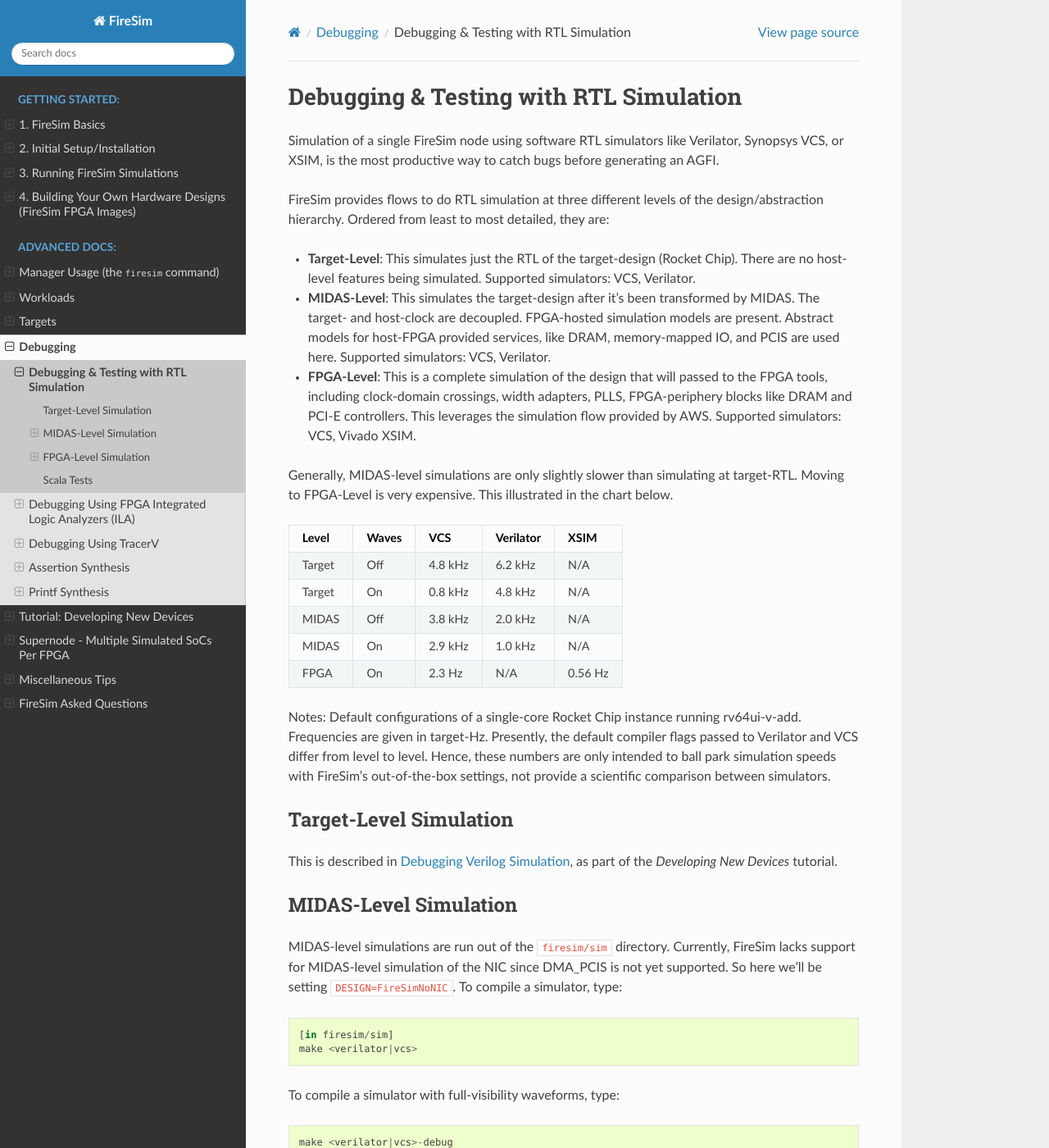
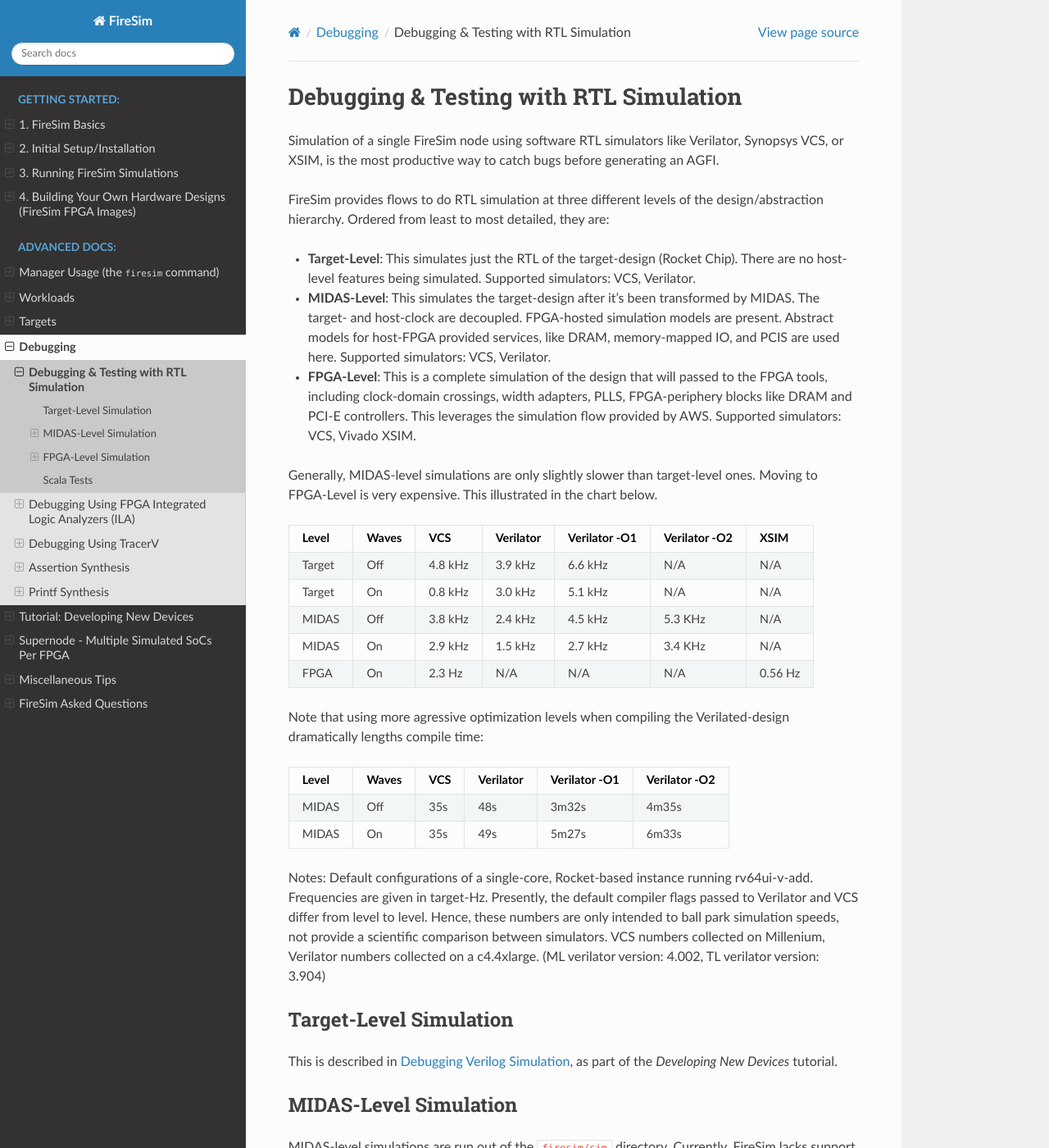
Before and after one commit to firesim/firesim, a Sphinx documentation site: the page built from docs/Advanced-Usage/Debugging/RTL-Simulation.rst, in a window 1280 px wide and 1400 px high. Shown: the whole window at 82% size. Built offline with Sphinx 7.4.7 and the Read the Docs theme 2.0.0, drawn with Linux system fonts in a browser that asks for light colours.

Commit message:
[docs] Update rtlsim performance chart

```diff
--- a/docs/Advanced-Usage/Debugging/RTL-Simulation.rst
+++ b/docs/Advanced-Usage/Debugging/RTL-Simulation.rst
@@ -22,26 +22,37 @@
   simulation flow provided by AWS. Supported simulators: VCS, Vivado XSIM.
 
 
-Generally, MIDAS-level simulations are only slightly slower than simulating at
-target-RTL. Moving to FPGA-Level is very expensive. This illustrated in the
-chart below.
+Generally, MIDAS-level simulations are only slightly slower than target-level
+ones. Moving to FPGA-Level is very expensive. This illustrated in the chart
+below.
 
-====== ===== =======  ========= =======
-Level  Waves VCS      Verilator XSIM
-====== ===== =======  ========= =======
-Target Off   4.8 kHz  6.2 kHz   N/A
-Target On    0.8 kHz  4.8 kHz   N/A
-MIDAS  Off   3.8 kHz  2.0 kHz   N/A
-MIDAS  On    2.9 kHz  1.0 kHz   N/A
-FPGA   On    2.3  Hz  N/A       0.56 Hz
-====== ===== =======  ========= =======
+====== ===== =======  ========= ============= ============= =======
+Level  Waves VCS      Verilator Verilator -O1 Verilator -O2 XSIM
+====== ===== =======  ========= ============= ============= =======
+Target Off   4.8 kHz  3.9 kHz   6.6 kHz       N/A           N/A
+Target On    0.8 kHz  3.0 kHz   5.1 kHz       N/A           N/A
+MIDAS  Off   3.8 kHz  2.4 kHz   4.5 kHz       5.3 KHz       N/A
+MIDAS  On    2.9 kHz  1.5 kHz   2.7 kHz       3.4 KHz       N/A
+FPGA   On    2.3  Hz  N/A       N/A           N/A           0.56 Hz
+====== ===== =======  ========= ============= ============= =======
 
-Notes: Default configurations of a single-core Rocket Chip instance running
-rv64ui-v-add.  Frequencies are given in target-Hz. Presently, the default
+Note that using more agressive optimization levels when compiling the
+Verilated-design dramatically lengths compile time:
+
+====== ===== =======  ========= ============= =============
+Level  Waves VCS      Verilator Verilator -O1 Verilator -O2
+====== ===== =======  ========= ============= =============
+MIDAS  Off   35s      48s       3m32s         4m35s
+MIDAS  On    35s      49s       5m27s         6m33s
+====== ===== =======  ========= ============= =============
+
+Notes: Default configurations of a single-core, Rocket-based instance running
+rv64ui-v-add. Frequencies are given in target-Hz. Presently, the default
 compiler flags passed to Verilator and VCS differ from level to level. Hence,
-these numbers are only intended to ball park simulation speeds with FireSim's
-out-of-the-box settings, not provide a scientific comparison between
-simulators.
+these numbers are only intended to ball park simulation speeds, not provide a
+scientific comparison between simulators. VCS numbers collected on Millenium,
+Verilator numbers collected on a c4.4xlarge. (ML verilator version: 4.002, TL
+verilator version: 3.904)
 
 Target-Level Simulation
 --------------------------
```
